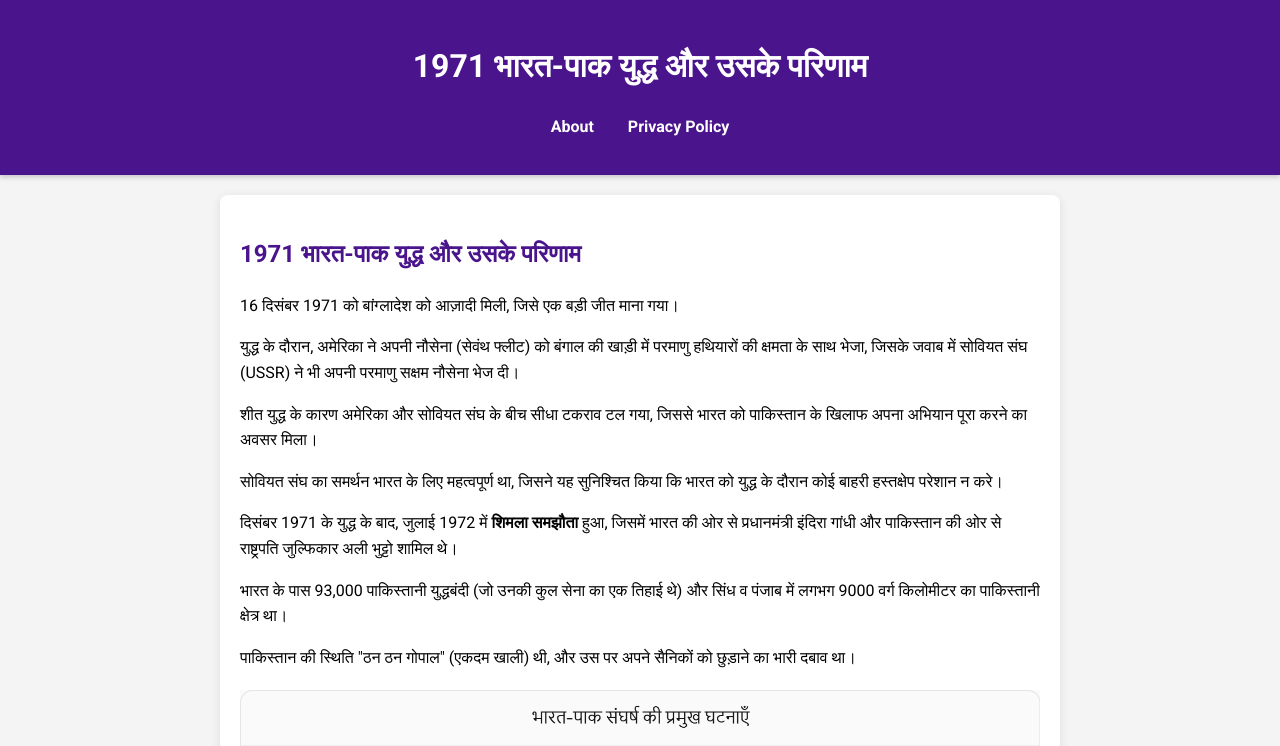
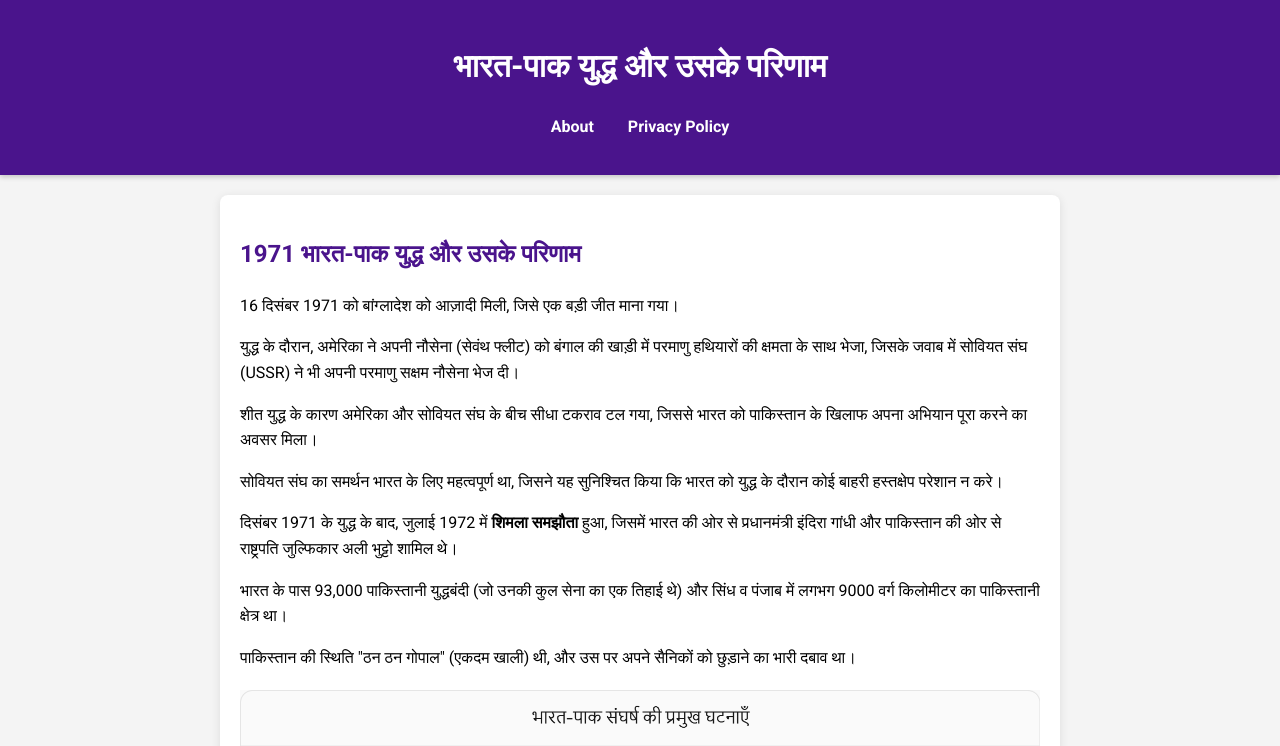
Before and after one commit to sumanaryan4-hash/india-pak-war, a plain HTML site: page index.html in a window 1280 px wide. Shown: the top 746 px of the page. Drawn offline with Linux system fonts and the light colour scheme.

Commit message:
Update index.html

```diff
--- a/index.html
+++ b/index.html
@@ -82,7 +82,7 @@
 <body>
 
 <header>
-    <h1>1971 भारत-पाक युद्ध और उसके परिणाम</h1>
+    <h1> भारत-पाक युद्ध और उसके परिणाम</h1>
     <nav>
         <a href="#about">About</a>
         <a href="#privacy">Privacy Policy</a>
```
